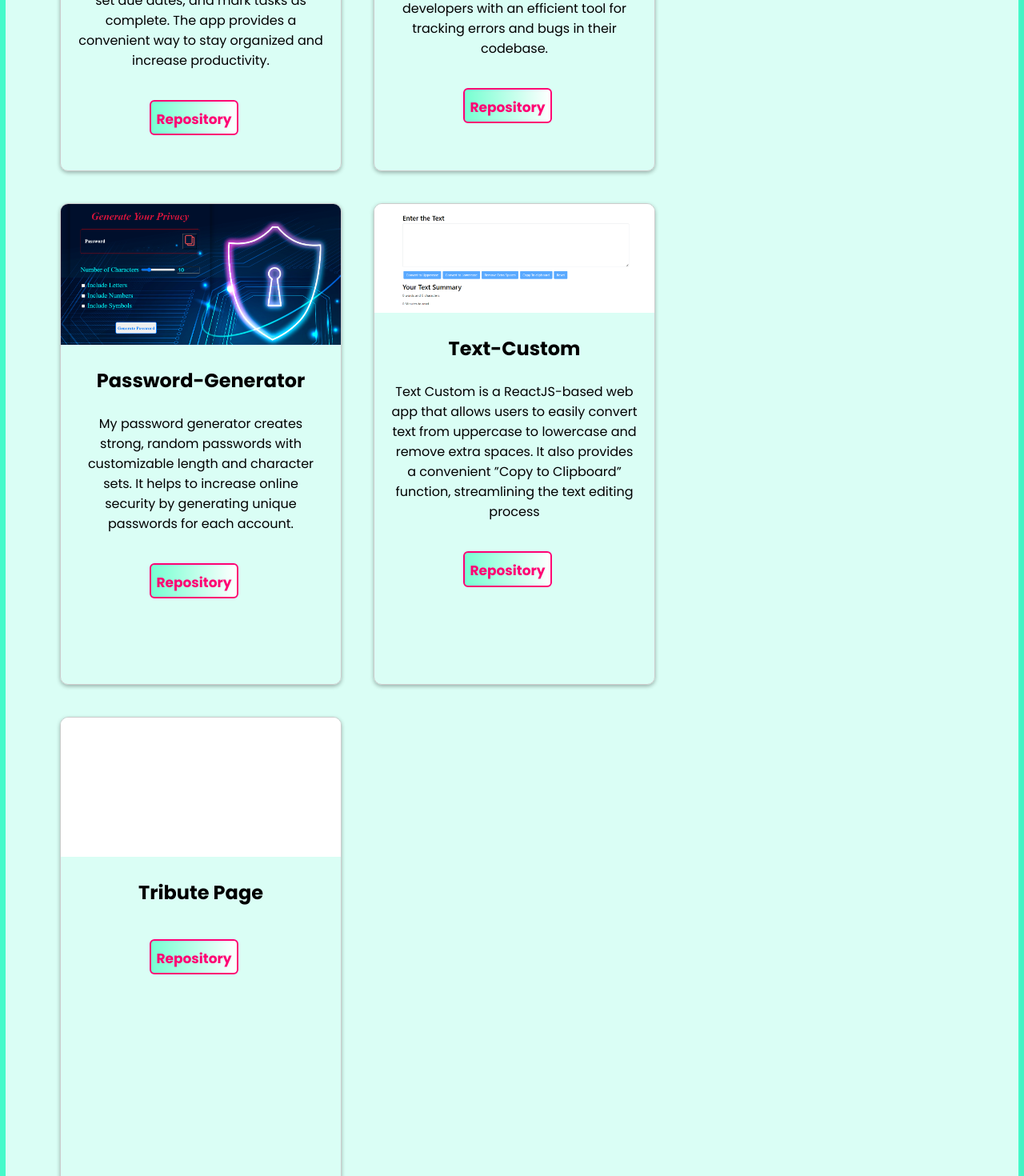
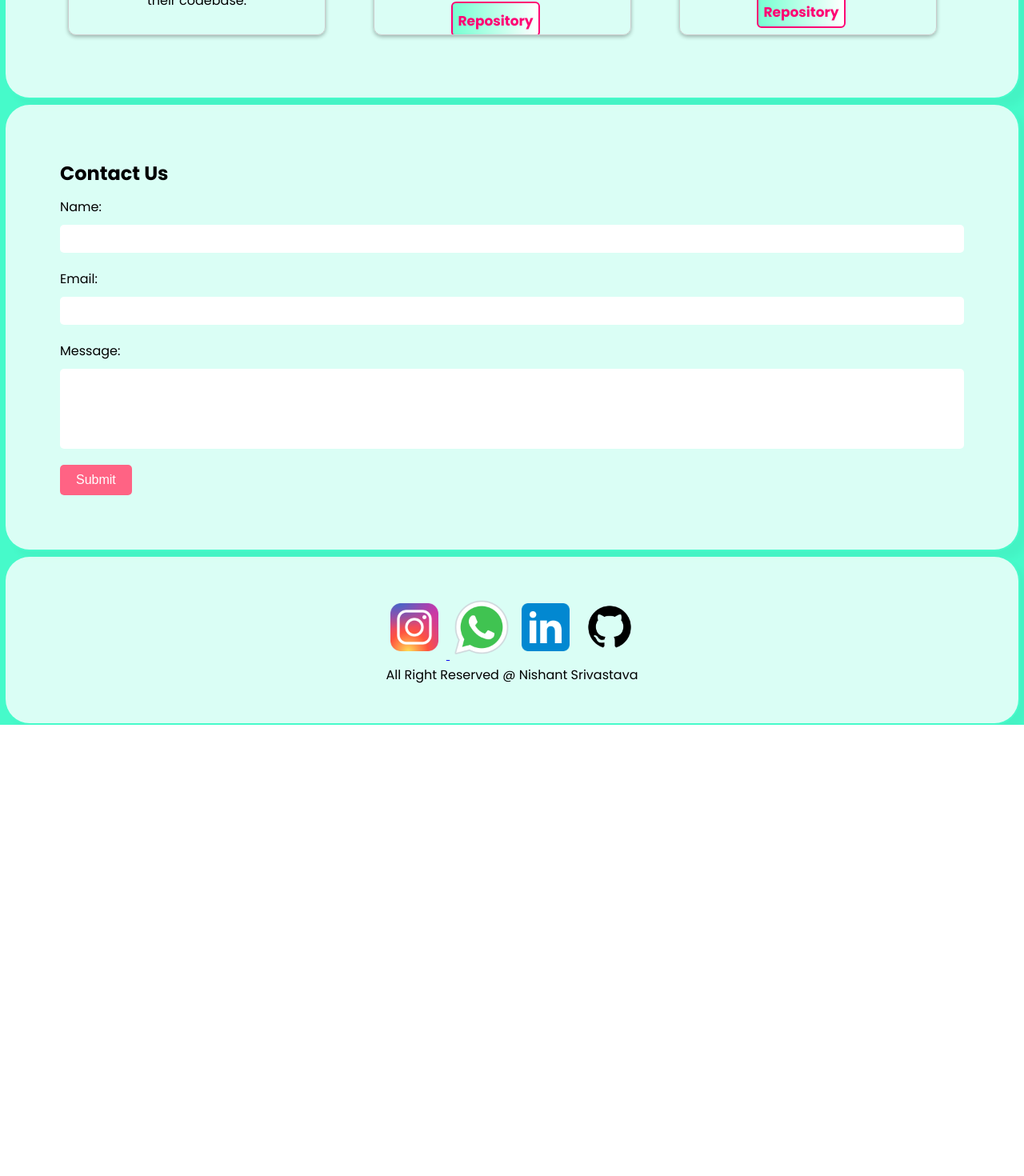
Before and after one commit to Nishant4coding/My-Portfolio, a React (Create React App) app: page / in a window 1280 px wide. Shown: the part 2877-4347 px from the top of the page at 80% size. After the commit the page ends 3783 px from the top, so only its background shows below. Built offline with nearby package versions, Linux system fonts and the light colour scheme.

Commit message:
css update

```diff
--- a/src/Components/Project.css
+++ b/src/Components/Project.css
@@ -4,14 +4,14 @@
   flex-direction: row;
   flex-wrap: wrap;
 }
-.card {
+.card{
   border: 1px solid #ccc;
   border-radius: 10px;
   box-shadow: 0 2px 5px rgba(0, 0, 0, 0.3);
-  margin: 20px;
+  margin: 30px;
   overflow: hidden;
-  width:350px;
-  height: 600px;
+  width:320px;
+  height: 500px;
 
   display: inline-block;
 }
@@ -42,8 +42,9 @@ button{
 
 @media only screen and (max-width: 600px){
   .card{
-    width: auto;
+    width: 600px;
     height: auto;
+    margin: 0px;
   }
 }
 
--- a/src/Components/Project.jsx
+++ b/src/Components/Project.jsx
@@ -10,7 +10,7 @@ export default function Project() {
           <div className="project">
             <div className="card details">
               <img
-                src="./Projects/extra.png"
+                src="./Projects/Dev-Resume.png"
                 alt="Image"
                 className="card-img"
               />
@@ -143,23 +143,7 @@ export default function Project() {
                 </a>
               </div>
             </div>
-            <div className="card details">
-              <img
-                src="./Projects/extra.png"
-                alt="Image"
-                className="card-img"
-              />
-              <div className="card-content">
-                <h3 className="card-title">Tribute Page</h3>
-                <p className="card-text"></p>
-                <a href="https://github.com/Nishant4coding/Tribute-Page">
-                  <button>
-                    {" "}
-                    <b>Repository</b>{" "}
-                  </button>{" "}
-                </a>
-              </div>
-            </div>
+
             {/* <div className="card details">
               <img src="./Projects/ytbp.png" alt="Image" className="card-img"/>
                   <div className="card-content">
```
Also changed, not shown: public/Projects/Dev-Resume.jpg (added).
